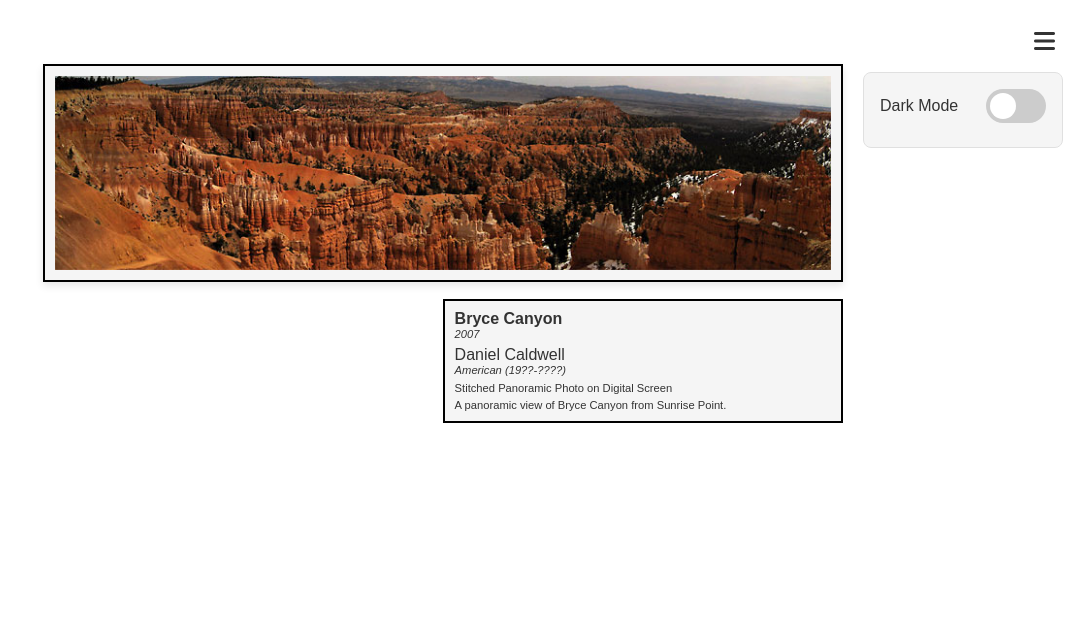
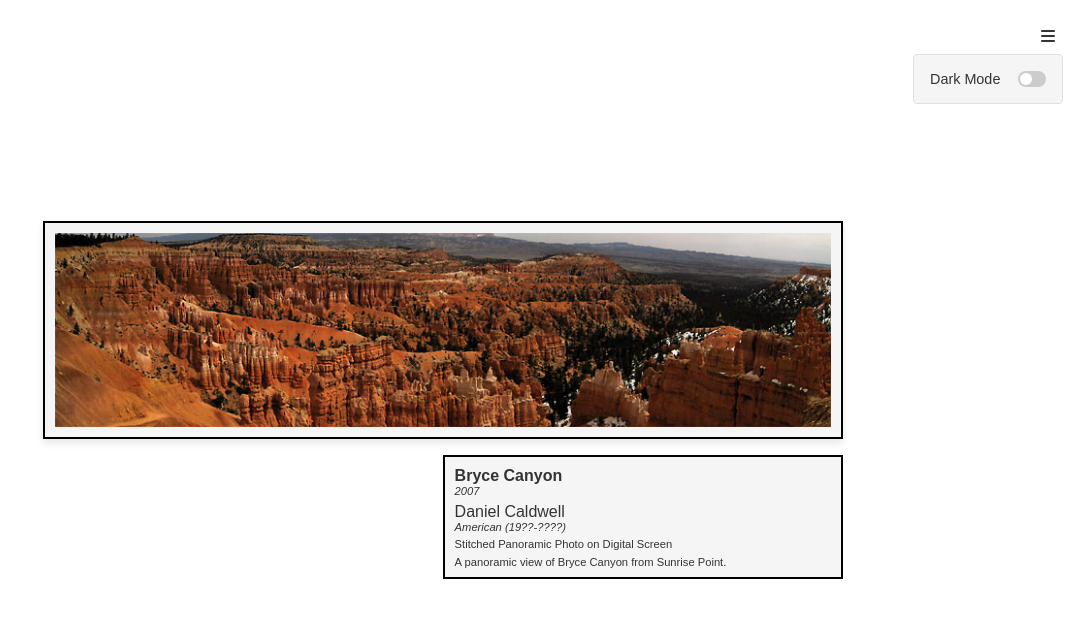
Before and after one commit to danielcaldwell/saninfotechonline-beta, a plain HTML site: page index.html in a window 1280 px wide. Both pictures are taken after a click on the button 1241 px from the left and 42 px from the top of the page. Shown: the whole page, without its empty margins (197-1280 px from the left). Drawn offline with Linux system fonts and the light colour scheme.

Commit message:
feat: Made menu smaller and centered artwork in the middle of the page

```diff
--- a/styles.css
+++ b/styles.css
@@ -30,6 +30,7 @@ body {
     display: flex;
     flex-direction: column;
     align-items: center;
+    justify-content: center;
     padding: 2rem;
 }
 
@@ -44,7 +45,7 @@ body {
     background: none;
     border: none;
     color: var(--text-color);
-    font-size: 1.5rem;
+    font-size: 1rem;
     cursor: pointer;
     padding: 0.5rem;
     border-radius: 50%;
@@ -61,10 +62,10 @@ body {
     right: 0;
     background-color: var(--settings-bg);
     border: 1px solid var(--settings-border);
-    border-radius: 8px;
+    border-radius: 4px;
     padding: 1rem;
-    margin-top: 0.5rem;
-    min-width: 200px;
+    margin-top: 0rem;
+    min-width: 150px;
 }
 
 .settings-menu.hidden {
@@ -75,14 +76,15 @@ body {
     display: flex;
     justify-content: space-between;
     align-items: center;
-    margin-bottom: 0.5rem;
+    margin-bottom: 0rem;
+    font-size: 0.9rem;
 }
 
 .switch {
     position: relative;
     display: inline-block;
-    width: 60px;
-    height: 34px;
+    width: 1.75rem;
+    height: 1rem;
 }
 
 .switch input {
@@ -100,16 +102,16 @@ body {
     bottom: 0;
     background-color: #ccc;
     transition: .4s;
-    border-radius: 34px;
+    border-radius: 20px;
 }
 
 .slider:before {
     position: absolute;
     content: "";
-    height: 26px;
-    width: 26px;
-    left: 4px;
-    bottom: 4px;
+    height: 0.8rem;
+    width: 0.8rem;
+    left: 0.1rem;
+    bottom: 0.1rem;
     background-color: white;
     border-radius: 50%;
     transition: .4s;
@@ -120,14 +122,14 @@ input:checked + .slider {
 }
 
 input:checked + .slider:before {
-    transform: translateX(26px);
+    transform: translateX(0.75rem);
 }
 
 .display-container {
     width: 100%;
-    margin-top: 2rem;
-    text-align: right;
+    text-align: center;
     max-width: 800px;
+    margin: auto;
 }
 
 .display-artwork {
```
